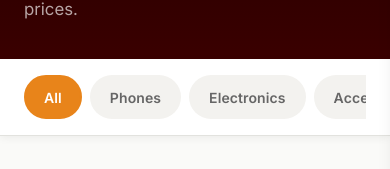
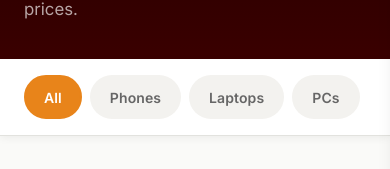
Before and after one commit to sf7293gv/rice-st-market, a React (Vite) app: page /electronics in a window 390 px wide. Shown: the part 278-447 px from the top of the page. Built offline with nearby package versions, Linux system fonts and the light colour scheme; no server answers; the database is empty.

Commit message:
Add device type filters (Phones/Laptops/PCs) to Electronics page, fix Accessories overlap and category label capitalization

```diff
--- a/src/pages/Electronics.jsx
+++ b/src/pages/Electronics.jsx
@@ -10,11 +10,15 @@ import './Electronics.css'
 const DEFAULT_MSG = (name) => `I'm interested in ${name}, is it available?`
 
 const CATEGORIES = [
-  { value: 'all',         label: 'All' },
-  { value: 'phones',      label: 'Phones' },
-  { value: 'electronics', label: 'Electronics' },
-  { value: 'accessories', label: 'Accessories' },
+  { value: 'all',     label: 'All' },
+  { value: 'phones',  label: 'Phones' },
+  { value: 'laptops', label: 'Laptops' },
+  { value: 'pcs',     label: 'PCs' },
 ]
+
+function categoryLabel(value) {
+  return CATEGORIES.find(c => c.value === value)?.label ?? value
+}
 
 export default function Electronics() {
   const [products, setProducts] = useState([])
@@ -34,6 +38,7 @@ export default function Electronics() {
         .from('products')
         .select('*')
         .eq('active', true)
+        .in('category', ['phones', 'laptops', 'pcs'])
         .order('created_at', { ascending: false })
       if (data) setProducts(data)
       if (error) console.error('products fetch error:', error)
@@ -143,7 +148,7 @@ function ProductCard({ product, onInquire }) {
         </div>
         {product.category && (
           <span className="product-category-tag">
-            {product.category.charAt(0).toUpperCase() + product.category.slice(1)}
+            {categoryLabel(product.category)}
           </span>
         )}
       </div>
--- a/src/pages/admin/ElectronicsManager.jsx
+++ b/src/pages/admin/ElectronicsManager.jsx
@@ -8,7 +8,8 @@ import Toast from './Toast'
 
 const CATEGORIES = [
   { value: 'phones',      label: 'Phones' },
-  { value: 'electronics', label: 'Electronics' },
+  { value: 'laptops',     label: 'Laptops' },
+  { value: 'pcs',         label: 'PCs' },
   { value: 'accessories', label: 'Accessories' },
 ]
 
```
